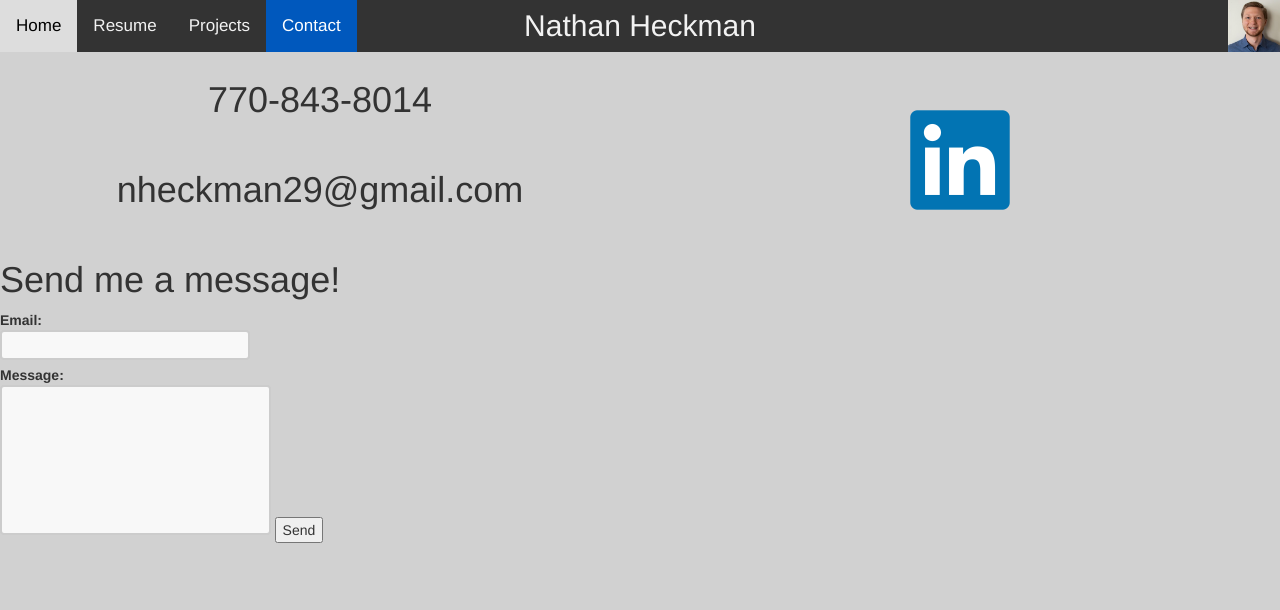
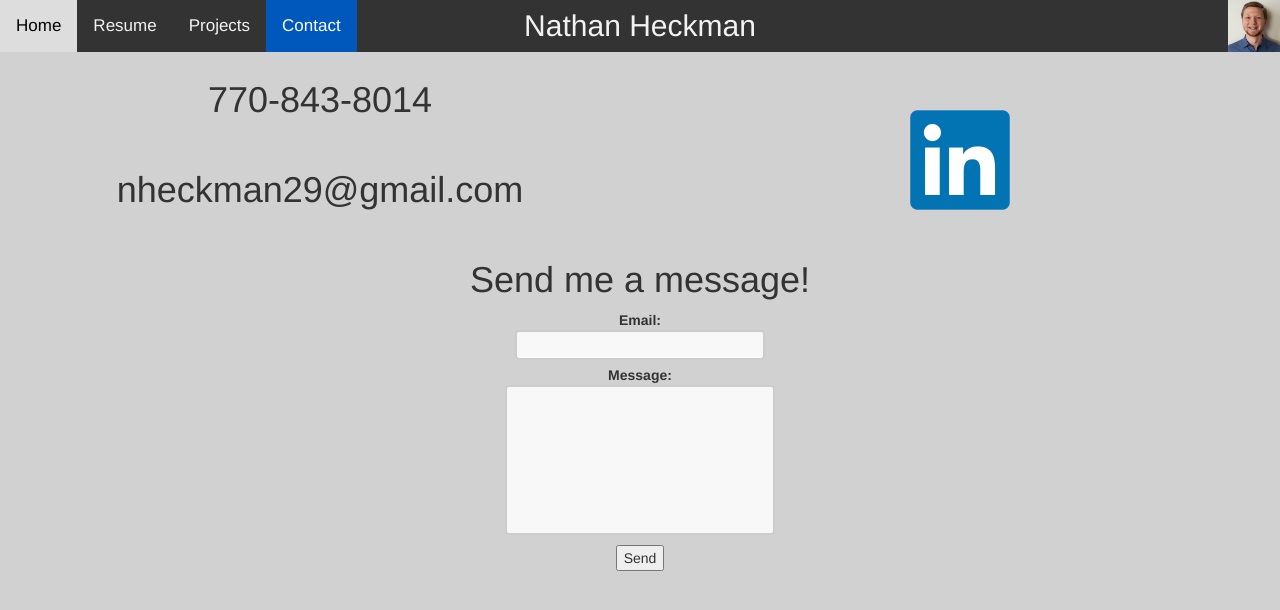
Before and after one commit to nheckman-29/heckman, a Flask app: page /contact in a window 1280 px wide. Shown: the top 610 px of the page. Run offline with Flask 2, Linux system fonts and the light colour scheme; some libraries are stand-ins or nearby versions.

Commit message:
Message Alignment

```diff
--- a/static/style.css
+++ b/static/style.css
@@ -105,7 +105,9 @@ body {
     margin: auto;
     display: block;
 }
-
+.form {
+    text-align: center;
+}
 .form input {
     width: 100%;
     height: 30px;
@@ -115,7 +117,6 @@ body {
     background-color: #f8f8f8;
     resize: none;
 }
-
 .form textarea {
     width: 100%;
     height: 150px;
--- a/templates/contact.html
+++ b/templates/contact.html
@@ -33,18 +33,18 @@
             </a>
         </div>
     </div>
-    <h1>Send me a message!</h1>
+    <br>
     <div class="form">
+        <h1>Send me a message!</h1>
         <form action="https://formspree.io/f/xpzbbrwv" method="POST">
-            <label>
-                Email:
+            <label>Email:
                 <input type="email" name="email" required>
             </label>
             <br>
-            <label>
-                Message:
+            <label>Message:
                 <textarea name="message"></textarea>
             </label>
+            <br>
             <!-- Other form fields go here if needed -->
             <button type="submit">Send</button>
         </form>
```
